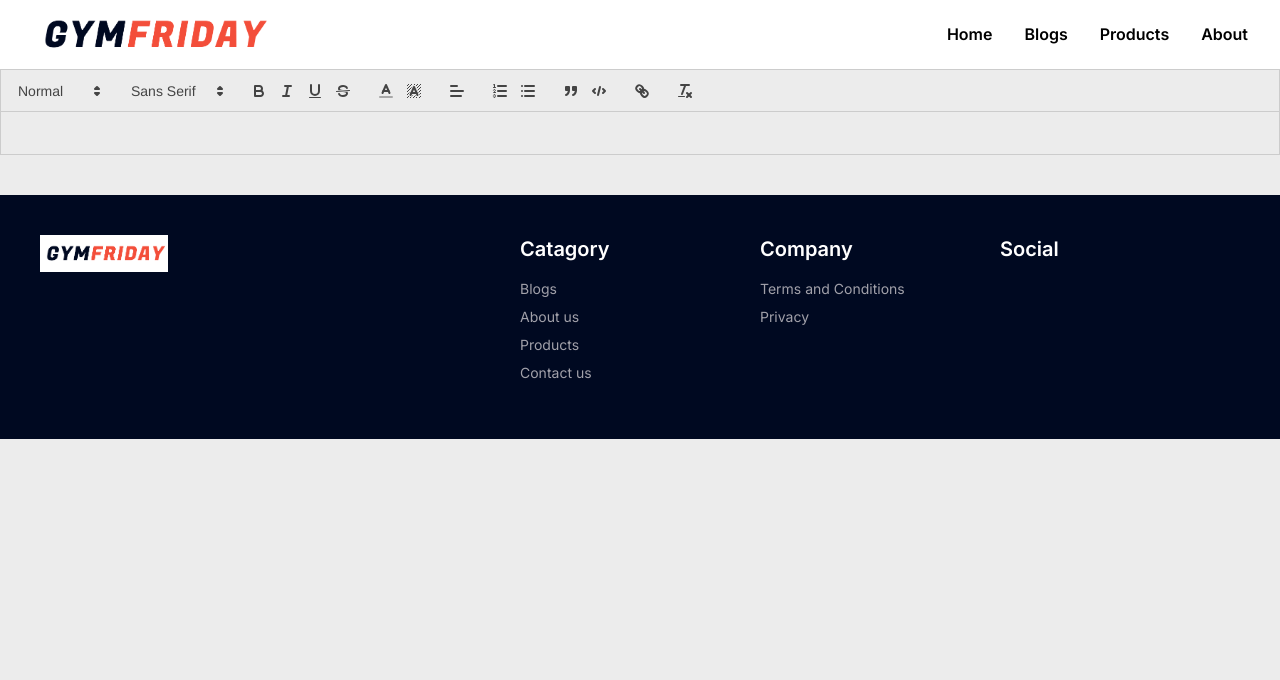
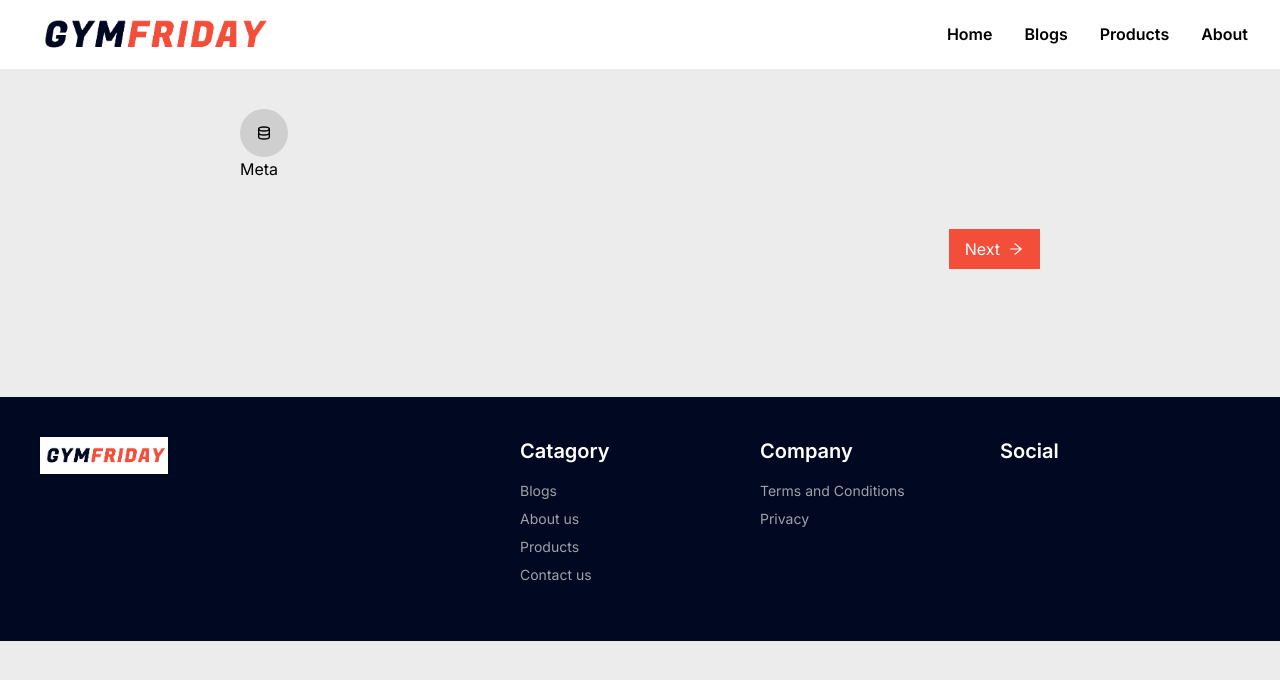
Before and after one commit to itsmiraz/gym-firday-client, a Next.js app: page /uploadblog in a window 1280 px wide. Shown: the top 680 px of the page. Built offline with nearby package versions, Linux system fonts and the light colour scheme.

Commit message:
upload blog setup done

```diff
--- a/src/Components/Modules/Buttons/Buttons.js
+++ b/src/Components/Modules/Buttons/Buttons.js
@@ -10,4 +10,15 @@ const MainButton = ({ title }) => {
   );
 };
 
-export { MainButton };
+
+const OutlineBtn = ({ title }) => {
+  return (
+    <>
+      <button className="border border-[#F34E3A] my-2 text-[#F34E3A] px-4 py-2 items-center flex gap-x-2 ">
+        {title} <AiOutlineArrowRight />
+      </button>
+    </>
+  )
+
+}
+export { MainButton,OutlineBtn };
--- /dev/null
+++ b/src/Components/UploadBlogPage/MetaData/MetaData.js
@@ -0,0 +1,18 @@
+import { MainButton, OutlineBtn } from "@/Components/Modules/Buttons/Buttons";
+import React from "react";
+
+const MetaData = ({ state, setState }) => {
+  return (
+    <div>
+      <h1>Meta</h1>
+      <div className="flex justify-end my-10">
+        {/* <OutlineBtn title={"Prev"} /> */}
+        <div onClick={() => setState(state + 1)}>
+          <MainButton title={"Next"} />
+        </div>{" "}
+      </div>
+    </div>
+  );
+};
+
+export default MetaData;
--- /dev/null
+++ b/src/Components/UploadBlogPage/Preview/Preview.js
@@ -0,0 +1,20 @@
+import { MainButton, OutlineBtn } from "@/Components/Modules/Buttons/Buttons";
+import React from "react";
+
+const Preview = ({ state, setState }) => {
+  return (
+    <div>
+      <p>Preview</p>
+      <div className="flex gap-x-5 justify-end  my-14">
+        <div onClick={() => setState(state - 1)}>
+          <OutlineBtn title={"Prev"} />
+        </div>{" "}
+        <div onClick={() => setState(state + 1)}>
+          <MainButton title={"Next"} />
+        </div>{" "}
+      </div>
+    </div>
+  );
+};
+
+export default Preview;
--- /dev/null
+++ b/src/Components/UploadBlogPage/ProgressBar/ProgressBar.js
@@ -0,0 +1,13 @@
+import React from "react";
+import { TbDatabase } from "react-icons/tb";
+const ProgressBar = () => {
+  return (
+    <div>
+      <div className="bg-[#CFCFCF] flex justify-center items-center w-12 h-12 rounded-full">
+        <TbDatabase />
+      </div>
+    </div>
+  );
+};
+
+export default ProgressBar;
--- a/src/Components/Modules/TextEditor/TextEditor.jsx
+++ b/src/Components/UploadBlogPage/TextEditor/TextEditor.jsx
@@ -1,8 +1,9 @@
 "use client"; // this is a client component 👈🏽
+import { MainButton, OutlineBtn } from '@/Components/Modules/Buttons/Buttons';
 import ReactQuill from 'react-quill'
 import 'react-quill/dist/quill.snow.css'
 
-const TextEditor = () => {
+const TextEditor = ({state,setState }) => {
   const modules = {
     toolbar: [
       [{ 'header': [1, 2, 3, 4, 5, 6, false] }],
@@ -17,10 +18,23 @@ const TextEditor = () => {
     ]
   }
   return (
-    <ReactQuill
-      modules={modules}
-      theme="snow"
-    />
+
+    <>
+
+      <ReactQuill
+        modules={modules}
+        className='h-80'
+        theme="snow"
+      />
+      <div className='flex gap-x-5 justify-end  my-14'>
+        <div onClick={() => setState(state - 1)}>
+          <OutlineBtn title={"Prev"} />
+        </div>{" "}
+        <div onClick={() => setState(state + 1)}>
+          <MainButton title={"Next"} />
+        </div>{" "}
+      </div>
+    </>
   )
 }
 
--- /dev/null
+++ b/src/Components/UploadBlogPage/UploadImage/UploadImage.js
@@ -0,0 +1,20 @@
+import { MainButton, OutlineBtn } from "@/Components/Modules/Buttons/Buttons";
+import React from "react";
+
+const UploadImage = ({state,setState}) => {
+  return (
+    <div>
+      <h1>Images</h1>
+      <div className='flex gap-x-5 justify-end  my-14'>
+        <div onClick={() => setState(state - 1)}>
+          <OutlineBtn title={"Prev"} />
+        </div>{" "}
+        <div onClick={() => setState(state + 1)}>
+          <MainButton title={"Next"} />
+        </div>{" "}
+      </div>
+    </div>
+  );
+};
+
+export default UploadImage;
--- a/src/app/uploadblog/page.js
+++ b/src/app/uploadblog/page.js
@@ -1,11 +1,43 @@
-import TextEditor from '@/Components/Modules/TextEditor/TextEditor';
-import React from 'react';
+"use client"; // this is a client component 👈🏽
+
+import MetaData from "@/Components/UploadBlogPage/MetaData/MetaData";
+import Preview from "@/Components/UploadBlogPage/Preview/Preview";
+import ProgressBar from "@/Components/UploadBlogPage/ProgressBar/ProgressBar";
+import TextEditor from "@/Components/UploadBlogPage/TextEditor/TextEditor";
+import UploadImage from "@/Components/UploadBlogPage/UploadImage/UploadImage";
+import { useState } from "react";
 
 const UploadBlog = () => {
+  const [state, setState] = useState(1);
+
   return (
-    <div>
-      <TextEditor/>
-    </div>
+    <section className="p-10">
+      <div className="max-w-[800px] mx-auto">
+
+        <ProgressBar/>
+
+        {state === 1 && (
+          <>
+            <MetaData state={ state} setState={setState} />
+          </>
+        )}
+        {state === 2 && (
+          <>
+            <TextEditor state={ state} setState={setState}/>
+          </>
+        )}
+        {state === 3 && (
+          <>
+            <UploadImage state={ state} setState={setState} />
+          </>
+        )}
+        {state === 4 && (
+          <>
+            <Preview state={ state} setState={setState}/>
+          </>
+        )}
+      </div>
+    </section>
   );
 };
 
```
